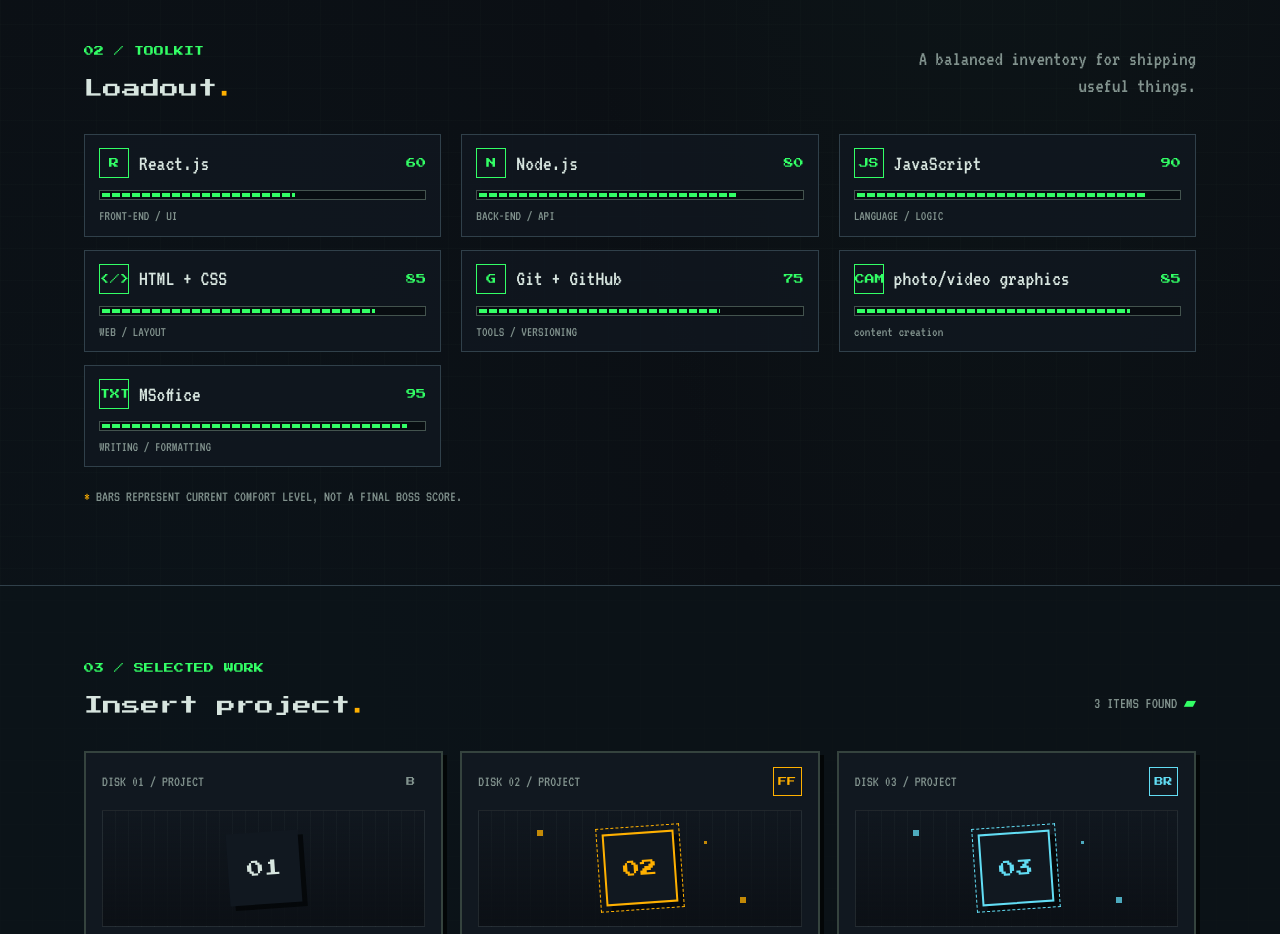
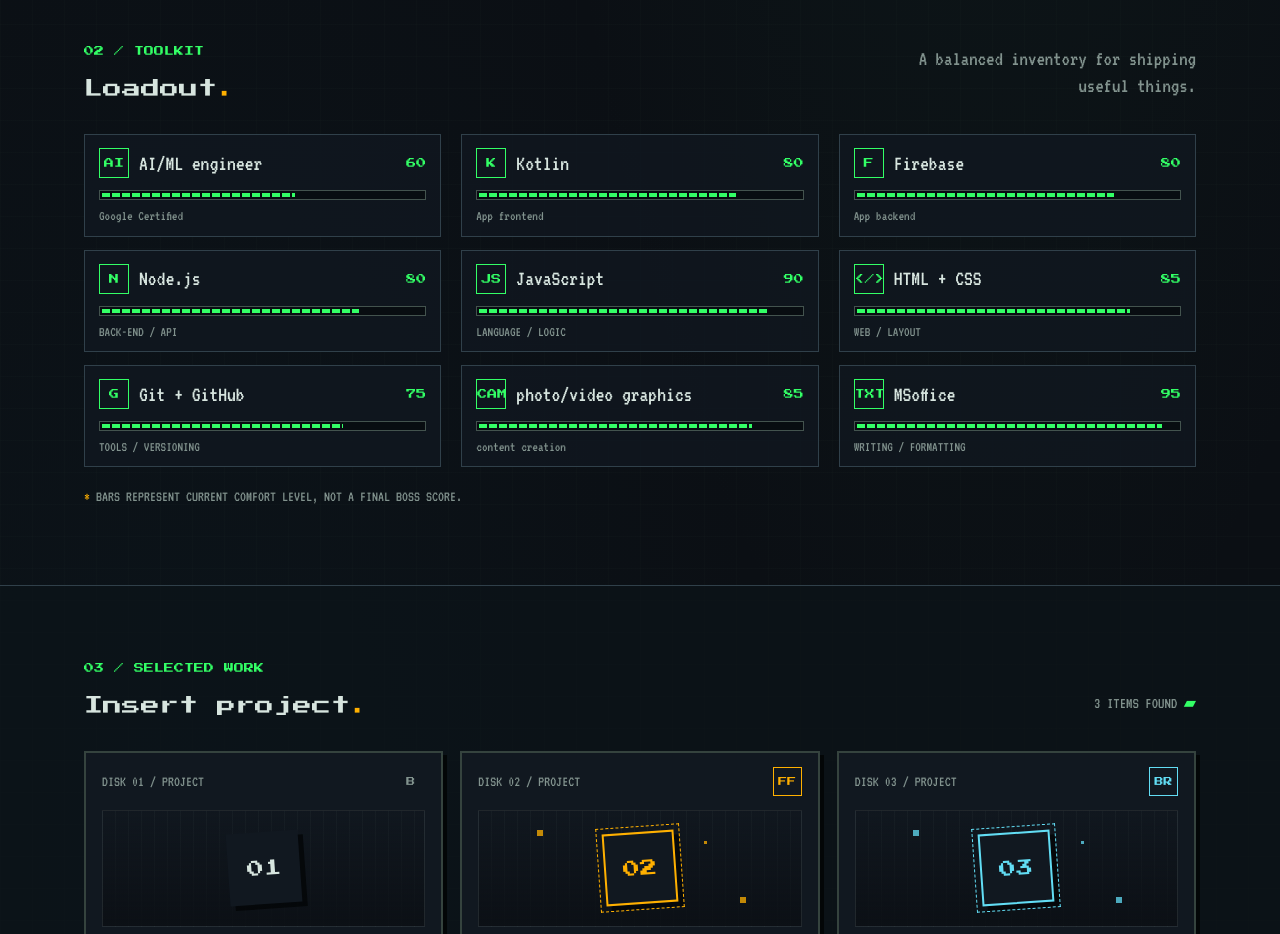
Before and after one commit to MuhammadAbdullah149/muhammad-s-potfolio, a React (Vite) app: page / in a window 1280 px wide. Shown: the part 1320-2254 px from the top of the page. Built offline with nearby package versions, Linux system fonts and the light colour scheme.

Commit message:
Add new skills to portfolioData.js

```diff
--- a/src/portfolioData.js
+++ b/src/portfolioData.js
@@ -4,7 +4,9 @@ export const profile = {
 }
 
 export const skills = [
-  { name: 'React.js', level: 60, category: 'FRONT-END / UI', icon: 'R' },
+  { name: 'AI/ML engineer', level: 60, category: 'Google Certified', icon: 'AI' },
+  { name: 'Kotlin', level: 80, category: 'App frontend', icon: 'K' },
+  { name: 'Firebase', level: 80, category: 'App backend', icon: 'F' },
   { name: 'Node.js', level: 80, category: 'BACK-END / API', icon: 'N' },
   { name: 'JavaScript', level: 90, category: 'LANGUAGE / LOGIC', icon: 'JS' },
   { name: 'HTML + CSS', level: 85, category: 'WEB / LAYOUT', icon: '</>' },
```
